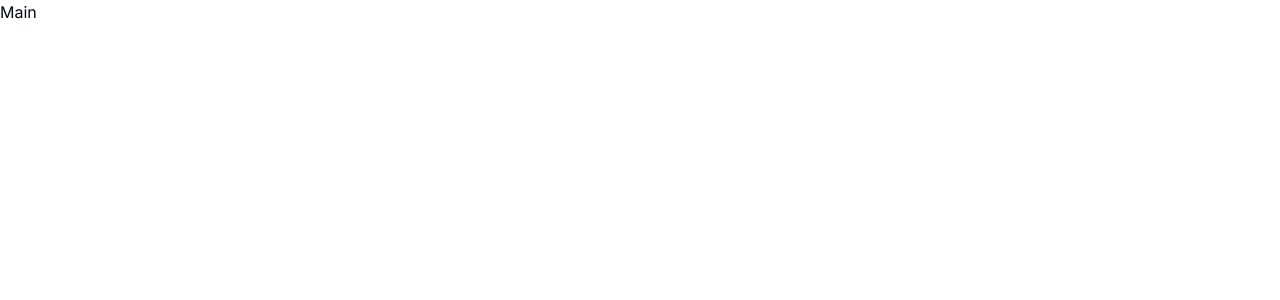
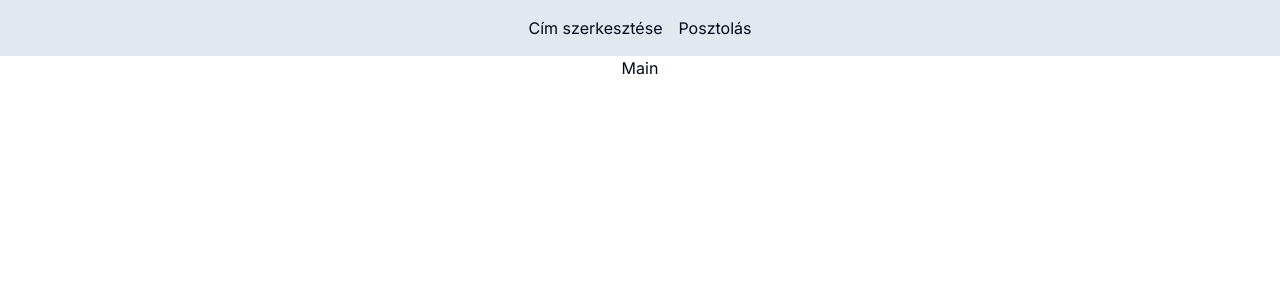
Before and after one commit to hornyakr/diginat_interview, a Next.js app: page / in a window 1280 px wide. Shown: the top 300 px of the page. Built offline with nearby package versions, Linux system fonts and the light colour scheme.

Commit message:
Create layout

```diff
--- a/src/app/layout.tsx
+++ b/src/app/layout.tsx
@@ -2,6 +2,7 @@ import type { Metadata } from "next";
 import { Inter } from "next/font/google";
 import "./globals.css";
 import { StoreProvider } from "./StoreProvider";
+import Nav from "@/components/layout/Nav";
 
 const inter = Inter({ subsets: ["latin"] });
 
@@ -15,15 +16,18 @@ export const metadata: Metadata = {
 };
 
 export default function RootLayout({ children }: Props) {
+
   return (
     <StoreProvider>
       <html lang="en">
         <body className={inter.className}>
-          <nav></nav>
+          <header className="bg-slate-200 py-4">
+            <Nav />
+          </header>
 
-          <main>{children}</main>
-
-          <footer></footer>
+          <main className="container flex justify-center">
+            {children}
+          </main>
         </body>
       </html>
     </StoreProvider>
--- /dev/null
+++ b/src/components/layout/Nav.tsx
@@ -0,0 +1,16 @@
+import Link from "next/link";
+
+export default function Nav() {
+    return (
+        <nav className="container">
+            <ul className="flex items-center justify-center gap-4">
+                <li>
+                    <Link href={'/'}>Cím szerkesztése</Link>
+                </li>
+                <li>
+                    <Link href={'/finish'}>Posztolás</Link>
+                </li>
+            </ul>
+        </nav>
+    )
+}
```
